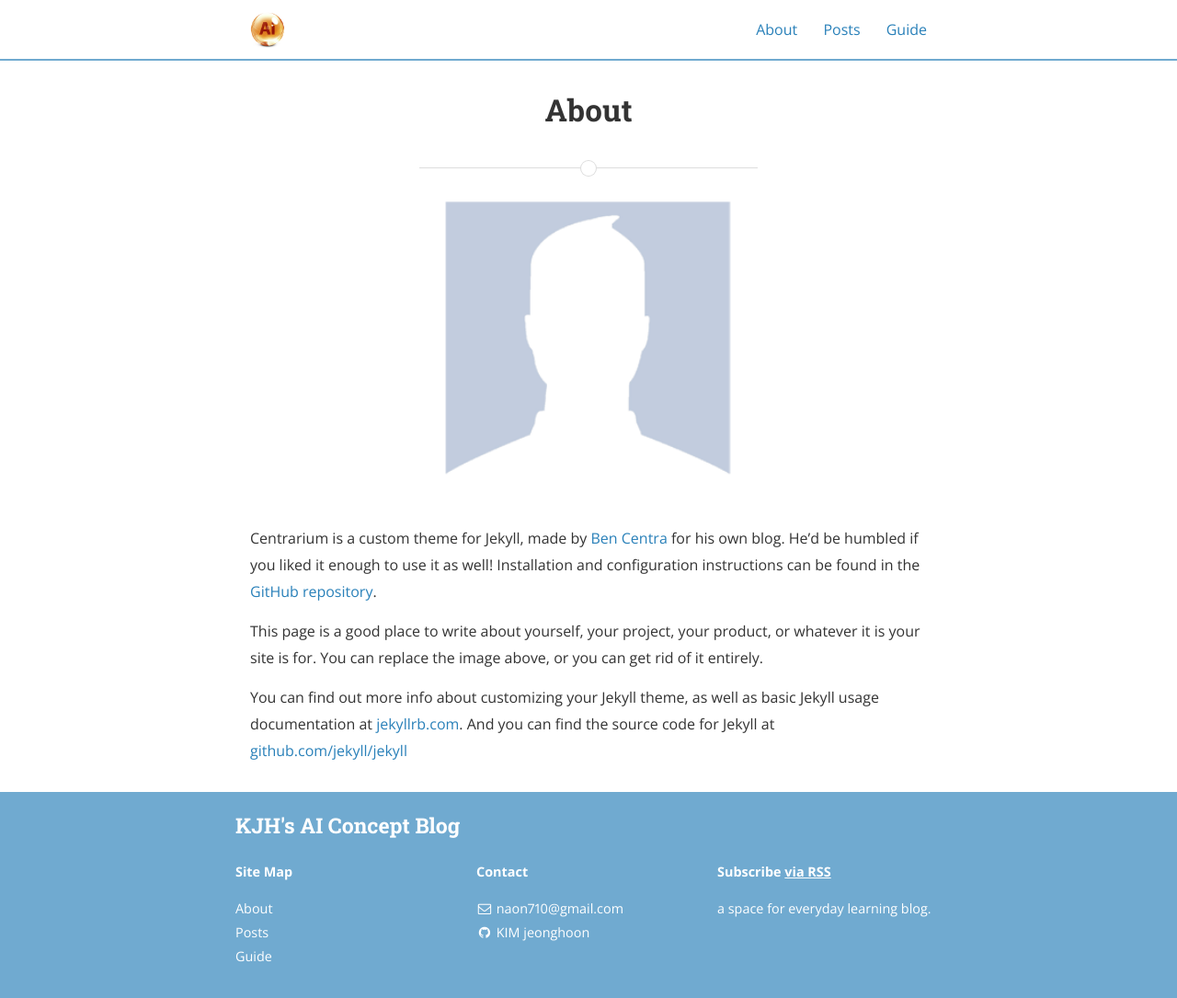
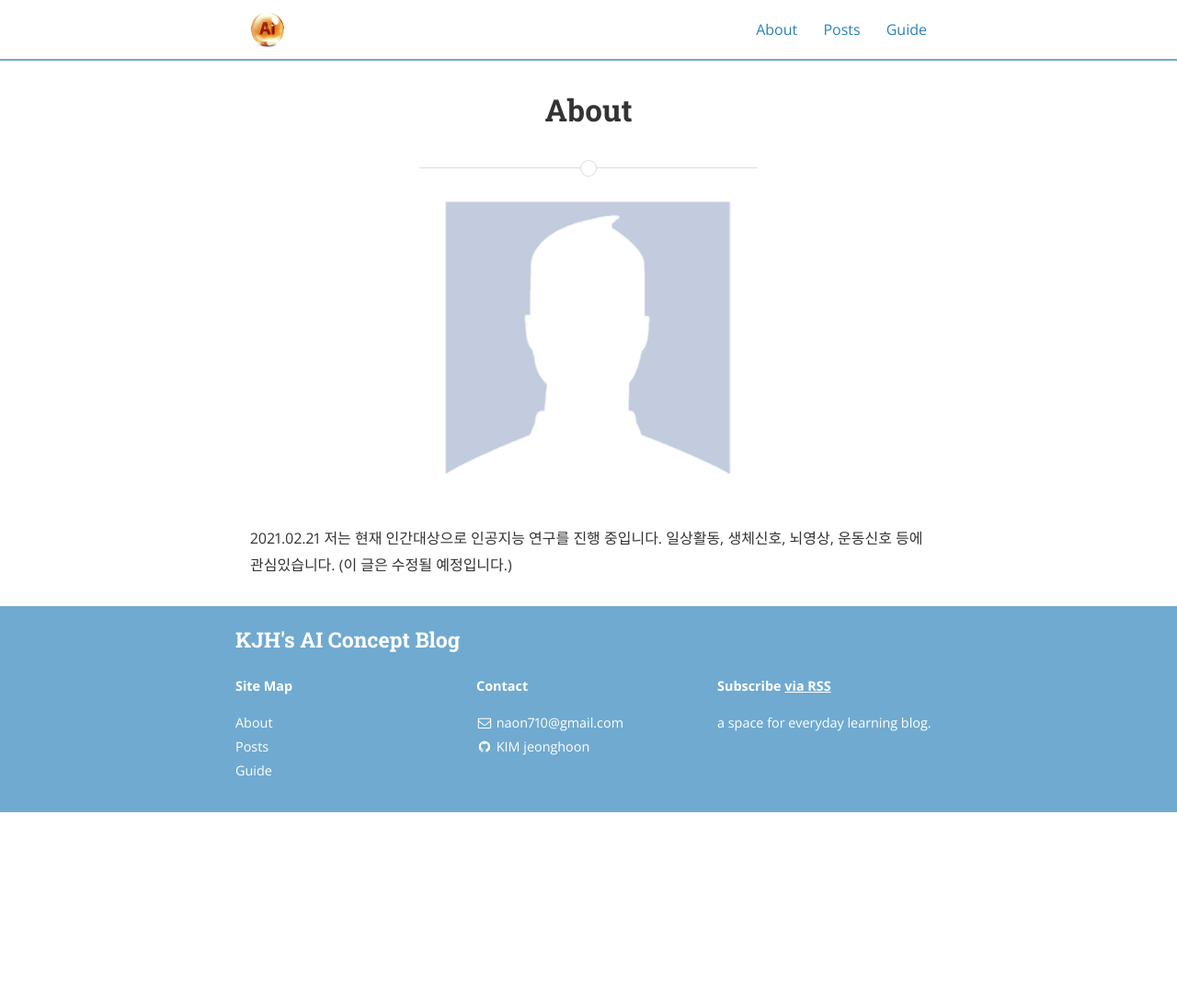
Before and after one commit to jeonghoonkim1211/jeonghoonkim1211.github.io, a Jekyll site: the page built from about.md, in a window 1280 px wide and 1085 px high. Shown: the whole window at 92% size. Built offline with Jekyll 4.4.1, drawn with Linux system fonts in a browser that asks for light colours; nearby versions of some CDN libraries.

Commit message:
Update about.md

```diff
--- a/about.md
+++ b/about.md
@@ -7,12 +7,5 @@ main_nav: true
 
 ![alt text]({{ site.baseurl }}/assets/profile-placeholder.gif "Profile Picture"){:.profile}
 
-Centrarium is a custom theme for Jekyll, made by [Ben Centra][bencentra] for his own blog. He'd be humbled if you liked it enough to use it as well! Installation and configuration instructions can be found in the [GitHub repository](https://github.com/bencentra/centrarium).
-
-This page is a good place to write about yourself, your project, your product, or whatever it is your site is for. You can replace the image above, or you can get rid of it entirely.
-
-You can find out more info about customizing your Jekyll theme, as well as basic Jekyll usage documentation at [jekyllrb.com](http://jekyllrb.com/). And you can find the source code for Jekyll at [github.com/jekyll/jekyll](https://github.com/jekyll/jekyll)
-
-[centrarium]: https://github.com/bencentra/centrarium
-[bencentra]: http://bencentra.com
-[jekyll]: https://github.com/jekyll/jekyll
+2021.02.21 저는 현재 인간대상으로 인공지능 연구를 진행 중입니다. 일상활동, 생체신호, 뇌영상, 운동신호 등에 관심있습니다.
+(이 글은 수정될 예정입니다.)
```
